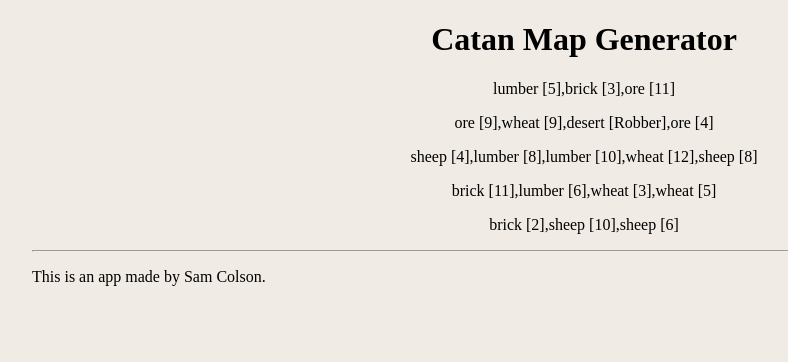
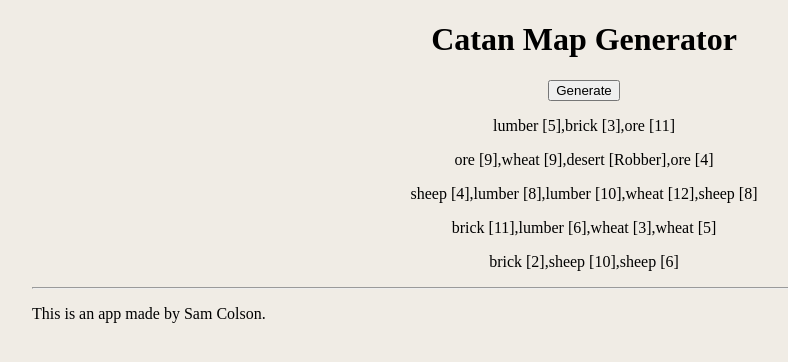
Before and after one commit to samcolson4/react-catan, a React (Create React App) app in the folder catan/: page / in a window 1280 px wide. Shown: the top 362 px of the page, without its empty margins (56-844 px from the left). Built offline with nearby package versions, Linux system fonts and the light colour scheme.

Commit message:
Add generate button (broken)

```diff
--- a/catan/src/components/generator/Generator-logic.js
+++ b/catan/src/components/generator/Generator-logic.js
@@ -14,6 +14,11 @@
       [array[i], array[j]] = [array[j], array[i]];
     }
   }
+
+  // makeMap() {
+  //   this.allocateHexes
+  //   this.allocateNumbers
+  // }
 
   allocateHexes() {
     this.boardHexes = this.hexes
--- a/catan/src/components/generator/Generator.js
+++ b/catan/src/components/generator/Generator.js
@@ -17,6 +17,14 @@
 
   return (
     <div className="Generator">
+      <div>
+      <button onClick={generator.allocateHexes}>
+
+      Generate
+      </button>
+
+      </div>
+
       <div id="row_one">
         <p>
           { generator.boardHexes[0] } [{ generator.boardNumbers[0] }],
```
Also changed, not shown: 1 other file (tests, documents, lock files or other folders).
